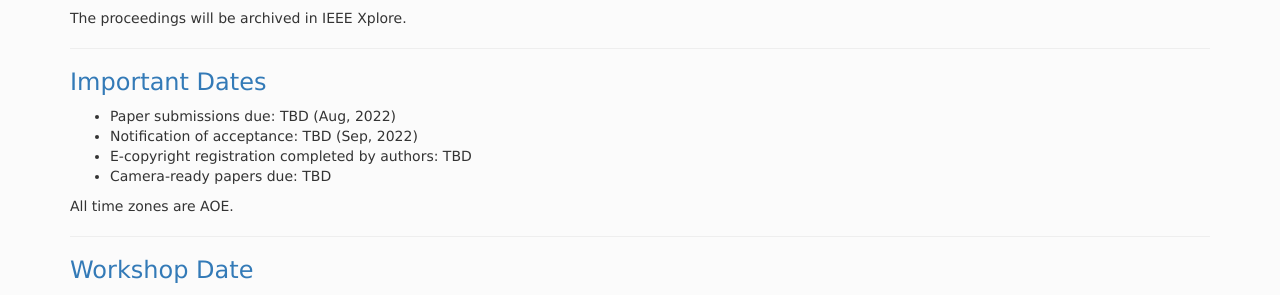
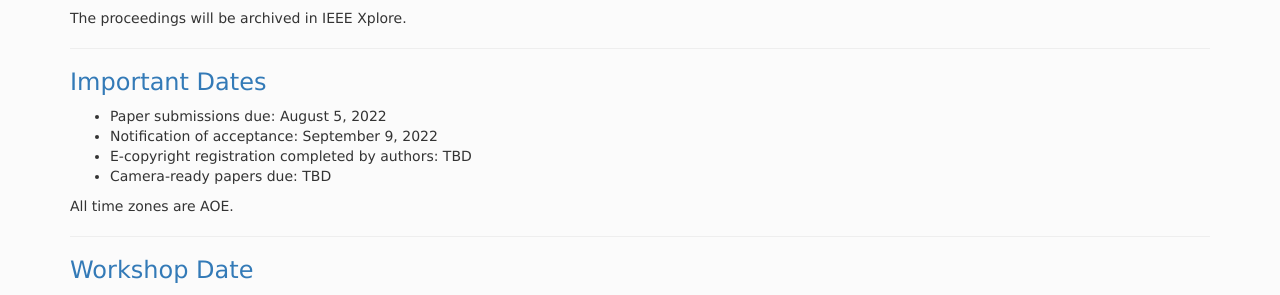
Before and after one commit to correctness-workshop/2022, a Jekyll site: the page built from index.md, in a window 1280 px wide and 900 px high, scrolled down 1682 px. Shown: the part 152-447 px from the top of the window. Built offline with Jekyll 4.4.1, drawn with Linux system fonts in a browser that asks for light colours; nearby versions of some CDN libraries; the list of posts is cut into pages by our own code.

Commit message:
Update index.md

```diff
--- a/index.md
+++ b/index.md
@@ -88,8 +88,8 @@ The proceedings will be archived in IEEE Xplore.
 * Camera-ready papers due: TBD
 -->
 
-* Paper submissions due: TBD (Aug, 2022)
-* Notification of acceptance: TBD (Sep, 2022)
+* Paper submissions due: August 5, 2022
+* Notification of acceptance: September 9, 2022
 * E-copyright registration completed by authors: TBD
 * Camera-ready papers due: TBD
 
```
